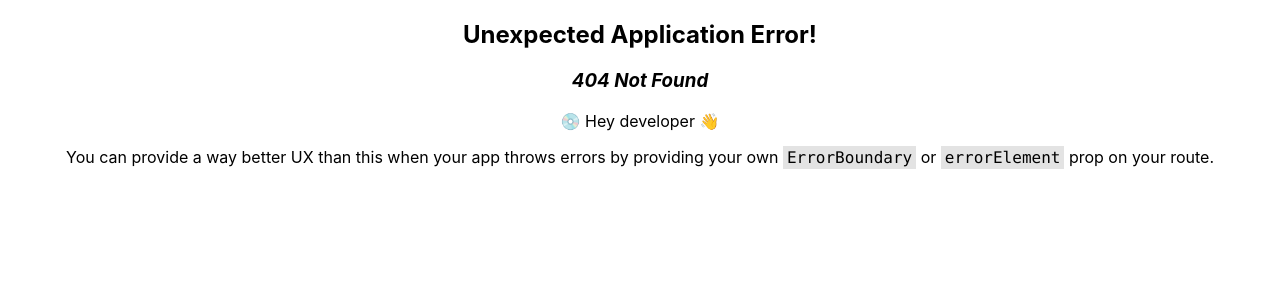
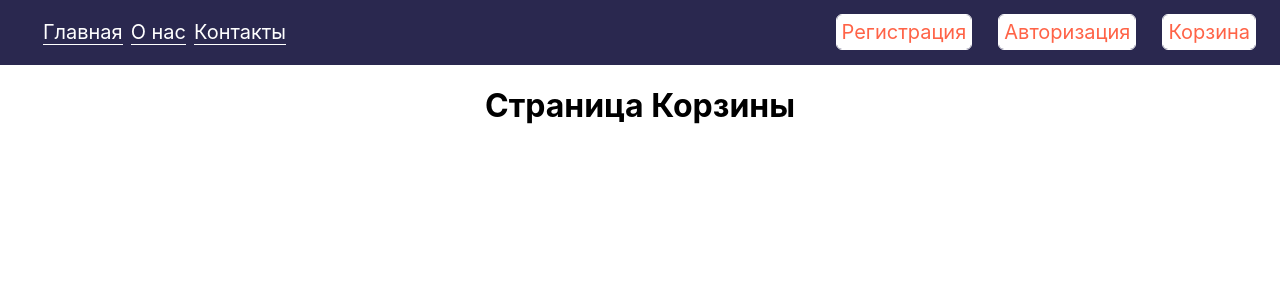
Before and after one commit to AlekseyLevada/React-Shop, a React (Create React App) app: page /basket in a window 1280 px wide. Before the commit this address had no page. Shown: the top 300 px of the page. Built offline with nearby package versions, Linux system fonts and the light colour scheme.

Commit message:
'Добавил-styled-components-в-проект'

```diff
--- a/package.json
+++ b/package.json
@@ -14,6 +14,7 @@
     "react-dom": "^18.2.0",
     "react-router-dom": "6.4.4",
     "react-scripts": "5.0.1",
+    "styled-components": "^5.3.6",
     "typescript": "^4.9.4",
     "web-vitals": "^2.1.4"
   },
@@ -40,5 +41,8 @@
       "last 1 firefox version",
       "last 1 safari version"
     ]
+  },
+  "devDependencies": {
+    "@types/styled-components": "^5.1.26"
   }
 }
--- a/public/index.html
+++ b/public/index.html
@@ -1,43 +1,19 @@
 <!DOCTYPE html>
 <html lang="en">
+
 <head>
   <meta charset="utf-8" />
   <link rel="icon" href="%PUBLIC_URL%/favicon.ico" />
   <meta name="viewport" content="width=device-width, initial-scale=1" />
   <meta name="theme-color" content="#000000" />
-    <meta
-      name="description"
-      content="Web site created using create-react-app"
-    />
+  <meta name="description" content="Web site created using create-react-app" />
   <link rel="apple-touch-icon" href="%PUBLIC_URL%/logo192.png" />
-    <!--
-      manifest.json provides metadata used when your web app is installed on a
-      user's mobile device or desktop. See https://developers.google.com/web/fundamentals/web-app-manifest/
-    -->
   <link rel="manifest" href="%PUBLIC_URL%/manifest.json" />
-    <!--
-      Notice the use of %PUBLIC_URL% in the tags above.
-      It will be replaced with the URL of the `public` folder during the build.
-      Only files inside the `public` folder can be referenced from the HTML.
-
-      Unlike "/favicon.ico" or "favicon.ico", "%PUBLIC_URL%/favicon.ico" will
-      work correctly both with client-side routing and a non-root public URL.
-      Learn how to configure a non-root public URL by running `npm run build`.
-    -->
   <title>React App</title>
 </head>
+
 <body>
-    <noscript>You need to enable JavaScript to run this app.</noscript>
   <div id="root"></div>
-    <!--
-      This HTML file is a template.
-      If you open it directly in the browser, you will see an empty page.
+</body>
 
-      You can add webfonts, meta tags, or analytics to this file.
-      The build step will place the bundled scripts into the <body> tag.
-
-      To begin the development, run `npm start` or `yarn start`.
-      To create a production bundle, use `npm run build` or `yarn build`.
-    -->
-  </body>
 </html>
--- a/src/components/main_layout/main_layout.tsx
+++ b/src/components/main_layout/main_layout.tsx
@@ -11,23 +11,25 @@ export function MainLayout() {
                     link: '/',
                 },
                 {
-                    text: 'Товары',
+                    text: 'О нас',
                     link: '/goods',
                 },
                 {
-                    text: 'Пользователи',
+                    text: 'Контакты',
                     link: '/users',
-                },
-                {
-                    text: 'Отзывы',
-                    link: '/reviews',
-                },
-                {
-                    text: 'Корзина',
-                    link: '/basket',
                 },
             ],
             buttons: [
+                {
+                    icon: 'https://img.icons8.com/fluency/512/shopping-cart-loaded.png',
+                    text: 'Регистрация',
+                    link: '/registration',
+                },
+                {
+                    icon: 'https://img.icons8.com/fluency/512/shopping-cart-loaded.png',
+                    text: 'Авторизация',
+                    link: '/auth',
+                },
                 {
                     icon: 'https://img.icons8.com/fluency/512/shopping-cart-loaded.png',
                     text: 'Корзина',
--- a/src/components/menu/menu.tsx
+++ b/src/components/menu/menu.tsx
@@ -1,33 +1,78 @@
 import React from 'react'
+import styled from 'styled-components'
+import { Link } from 'react-router-dom'
 
-// interface iMenu3{
-//     icon: string,
-//     text: string,
-//     link:string,
 
-// interface iMenu2{
-//     buttons: iMenu3,
-//     links: [],
-// }
+type buttonsAndLinks = {
+    text: string
+    link: string
+    icon?: string
+}
 
-// interface iMenu3{
-//     buttons:[],
-//     links: [],
-// }
+interface iMenu {
+    menu: {
+        buttons: buttonsAndLinks[]
+        links: buttonsAndLinks[]
+    }
+}
 
-export function Menu({ menu: { links, buttons } }: any) {
+interface iStyledList {
+    type?: string
+}
+
+const StyledMenu = styled.div`
+display:flex;
+justify-content: space-between;
+background-color: #2A284F;
+color: #FFCA05;
+font-size: 20px;
+list-style: none;
+`
+
+const StyledList = styled.ul<iStyledList>`
+list-style:none;
+display: flex;
+li{
+    border-bottom: 1px solid #fff;
+    margin: 0px 3px;
+    a {
+        text-decoration: none;
+        color: ${prop => prop.type === 'buttons' ? 'tomato' : '#fff'};
+        background-color: ${prop => prop.type === 'buttons' ? 'white' : ''};
+        outline: ${prop => prop.type === 'buttons' ? '1px solid #fff' : ''};
+        border-radius: ${prop => prop.type === 'buttons' ? '5px' : ''};
+        padding: ${prop => prop.type === 'buttons' ? '5px' : ''};
+    }
+    &:hover {
+        border-bottom: 1px solid #FFCA05;
+    }
+    margin-right: ${prop => prop.type === 'buttons' ? '25px' : '5px'}
+}
+`
+
+export function Menu({ menu: { buttons, links } }: iMenu) {
     return (
-        <>
-            <div>
+        <StyledMenu>
+            <StyledList>
                 {
-                    links.map((link: any) => <>{link.text}</>)
+                    links.map((link: buttonsAndLinks, index: number) =>
+                        <li key={link.text + index}>
+                            <Link to={link.link}>
+                                {link.text}
+                            </Link>
+                        </li>)
                 }
-            </div>
-            <div>
+            </StyledList>
+            <StyledList type='buttons'>
                 {
-                    buttons.map((button: any) => <>{button.text}</>)
+                    buttons.map((button: buttonsAndLinks, index: number) =>
+                        <li key={button.text + index}>
+                            <Link to={button.link}>
+                                {button.text}
+                            </Link>
+                        </li>)
                 }
-            </div>
-        </>
+            </StyledList>
+        </StyledMenu>
     )
 }
--- a/src/pages/basket/basket.tsx
+++ b/src/pages/basket/basket.tsx
@@ -4,7 +4,7 @@ export function Basket() {
     return(
         <>
             <h1>
-                BASKET
+                Страница Корзины
             </h1>
         </>
     )
--- a/src/utils/router/router.tsx
+++ b/src/utils/router/router.tsx
@@ -2,6 +2,7 @@ import { createBrowserRouter } from "react-router-dom"
 import { GoodList } from "../../components/good_list"
 import { MainLayout } from "../../components/main_layout"
 import { Main } from "../../pages/main"
+import { Basket } from "../../pages/basket"
 
 export const Router = createBrowserRouter([
     {
@@ -17,6 +18,10 @@ export const Router = createBrowserRouter([
                     }
                 ]
             },
+            {
+                path:'/basket',
+                element: <Basket/>
+            }
         ]
     }
 
```
Also changed, not shown: src/stub/goods.json (added, +42 -0 lines), src/stub/users.json (added, +13 -0 lines), 1 other file (tests, documents, lock files or other folders). Lines whose indentation alone changed are shown as unchanged.
